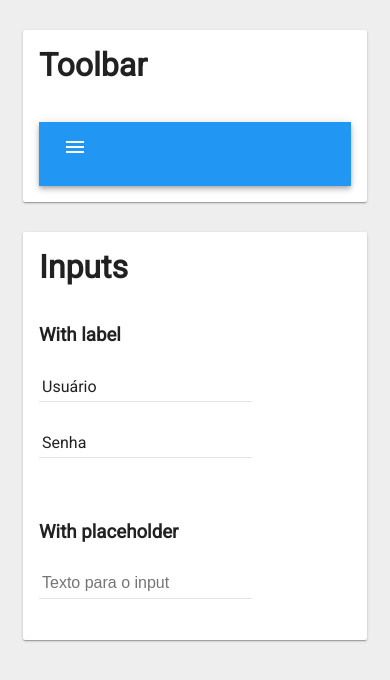
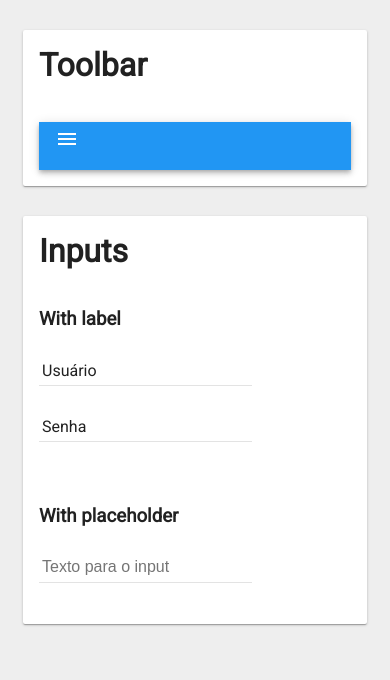
Before and after one commit to victormaestri/Maestrial-Design, a plain HTML site: page index.html in a window 390 px wide. Drawn offline with Linux system fonts and the light colour scheme.

Commit message:
Adicionando media query no toolbar

```diff
--- a/css/vm.css
+++ b/css/vm.css
@@ -294,6 +294,24 @@ body {
   line-height: 64px;
   padding: 0 24px;
   box-shadow: 0 2px 4px -1px rgba(0,0,0,0.2),0 4px 5px 0 rgba(0,0,0,0.14),0 1px 10px 0 rgba(0,0,0,0.12);
+  transition: all 200ms;
+}
+
+
+@media screen and (max-width: 980px) {
+  .vm-md-header {
+    height: 56px;
+    line-height: 56px;
+    padding: 0 16px;
+  }
+}
+
+@media screen and (max-width: 600px) {
+  .vm-md-header {
+    height: 48px;
+    line-height: 48px;
+    padding: 0 16px;
+  }
 }
 /******************************************************************************/
 /******************************************************************************/
```
